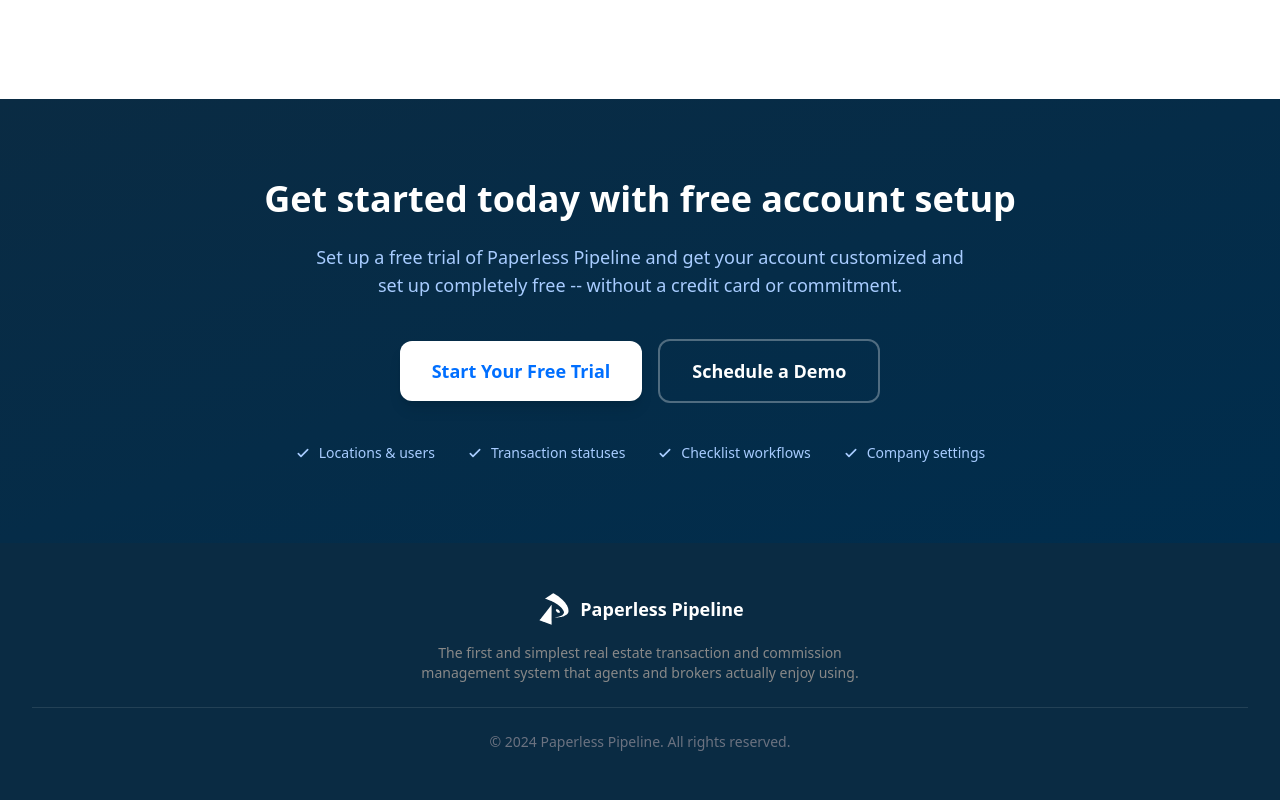
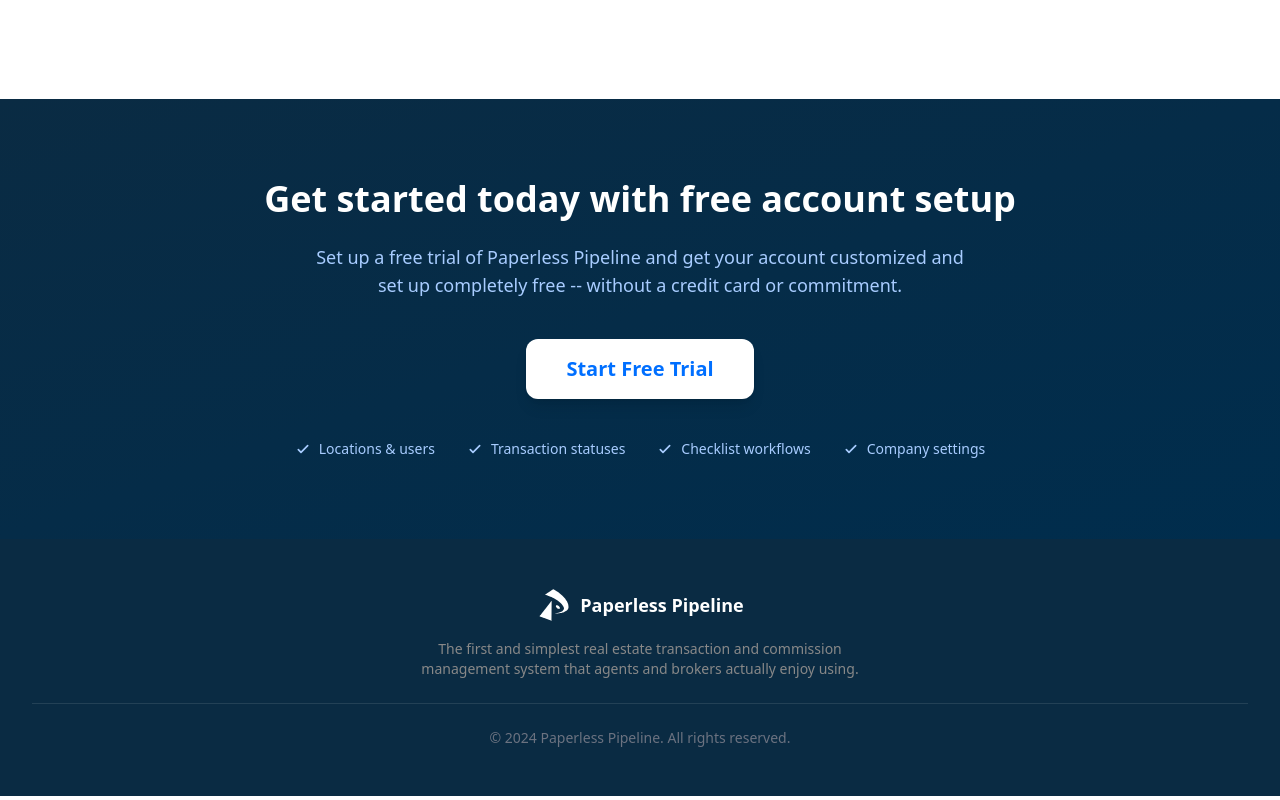
Before and after one commit to Landing-Pages-Websites/paperless-pipeline-landing, a Next.js app: page / in a window 1280 px wide. Shown: the part 6492-7292 px from the top of the page. Built offline with nearby package versions, Linux system fonts and the light colour scheme.

Commit message:
Remove Book a Demo CTA - single CTA only per task requirements

```diff
--- a/src/app/page.tsx
+++ b/src/app/page.tsx
@@ -618,15 +618,9 @@
           <div className="flex flex-col sm:flex-row items-center justify-center gap-4 mb-10">
             <a
               href="https://app.paperlesspipeline.com/accounts/register/"
-              className="w-full sm:w-auto inline-flex items-center justify-center px-8 py-4 bg-white text-primary font-bold rounded-xl hover:bg-gray-50 transition-all shadow-lg text-lg"
+              className="inline-flex items-center justify-center px-10 py-4 bg-white text-primary font-bold rounded-xl hover:bg-gray-50 transition-all shadow-lg text-xl"
             >
-              Start Your Free Trial
-            </a>
-            <a
-              href="https://www.paperlesspipeline.com/demo"
-              className="w-full sm:w-auto inline-flex items-center justify-center px-8 py-4 bg-transparent text-white font-bold rounded-xl border-2 border-white/30 hover:border-white/60 transition-all text-lg"
-            >
-              Schedule a Demo
+              Start Free Trial
             </a>
           </div>
 
```
